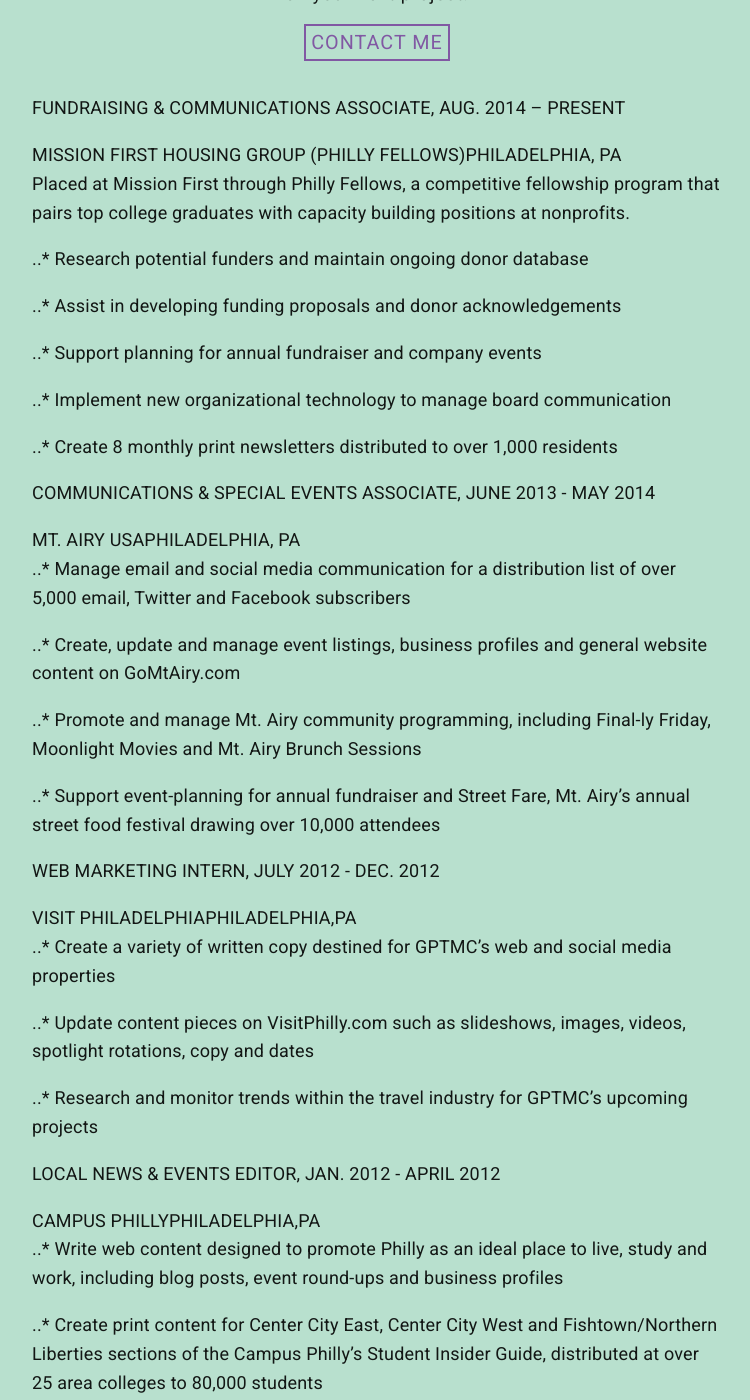
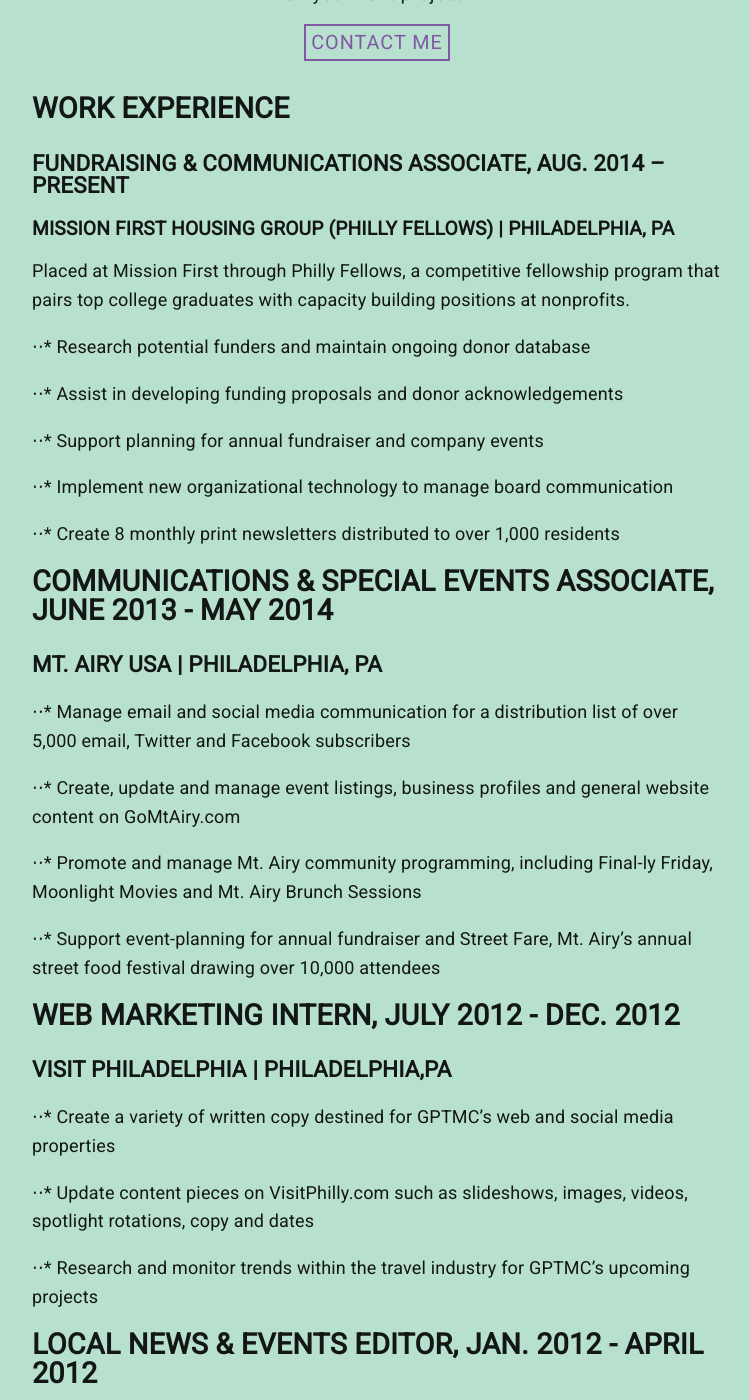
Before and after one commit to dominiqueclarke/portfolio, a Jekyll site: the page built from resume.md, in a window 1280 px wide and 1400 px high, scrolled down 830 px. Shown: the whole window, without its empty margins (263-1013 px from the left). Built offline with Jekyll 4.4.1, drawn with Linux system fonts in a browser that asks for light colours; nearby versions of some CDN libraries; some web fonts are replaced; a script that is not in the unit is left out; some of the changed lines change nothing that is shown; some of the changed text lies outside the part shown.

Commit message:
Added education to resume

```diff
--- a/_scss/portfolio.scss
+++ b/_scss/portfolio.scss
@@ -31,7 +31,6 @@
     width:30%;
     display:inline-block;
     margin-right:1em;
-
 }
 
 .portfoliodesc.right {
--- a/resume.md
+++ b/resume.md
@@ -4,48 +4,58 @@
 permalink: /resume/
 ---
 
-FUNDRAISING & COMMUNICATIONS ASSOCIATE, AUG. 2014 – PRESENT
+## WORK EXPERIENCE
 
-MISSION FIRST HOUSING GROUP (PHILLY FELLOWS) | PHILADELPHIA, PA
+### FUNDRAISING & COMMUNICATIONS ASSOCIATE, AUG. 2014 – PRESENT
+
+#### MISSION FIRST HOUSING GROUP (PHILLY FELLOWS) | PHILADELPHIA, PA
 
 Placed at Mission First through Philly Fellows, a competitive fellowship program that pairs top college graduates with capacity building positions at nonprofits.
 
-..* Research potential funders and maintain ongoing donor database
+⋅⋅* Research potential funders and maintain ongoing donor database
 
-..* Assist in developing funding proposals and donor acknowledgements
+⋅⋅* Assist in developing funding proposals and donor acknowledgements
 
-..* Support planning for annual fundraiser and company events
+⋅⋅* Support planning for annual fundraiser and company events
 
-..* Implement new organizational technology to manage board communication
+⋅⋅* Implement new organizational technology to manage board communication
 
-..* Create 8 monthly print newsletters distributed to over 1,000 residents
+⋅⋅* Create 8 monthly print newsletters distributed to over 1,000 residents
 
-COMMUNICATIONS & SPECIAL EVENTS ASSOCIATE, JUNE 2013 - MAY 2014
+## COMMUNICATIONS & SPECIAL EVENTS ASSOCIATE, JUNE 2013 - MAY 2014
 
-MT. AIRY USA | PHILADELPHIA, PA
+### MT. AIRY USA | PHILADELPHIA, PA
 
-..* Manage email and social media communication for a distribution list of over 5,000 email, Twitter and Facebook subscribers
+⋅⋅* Manage email and social media communication for a distribution list of over 5,000 email, Twitter and Facebook subscribers
 
-..* Create, update and manage event listings, business profiles and general website content on GoMtAiry.com
+⋅⋅* Create, update and manage event listings, business profiles and general website content on GoMtAiry.com
 
-..* Promote and manage Mt. Airy community programming, including Final-ly Friday, Moonlight Movies and Mt. Airy Brunch Sessions
+⋅⋅* Promote and manage Mt. Airy community programming, including Final-ly Friday, Moonlight Movies and Mt. Airy Brunch Sessions
 
-..* Support event-planning for annual fundraiser and Street Fare, Mt. Airy’s annual street food festival drawing over 10,000 attendees
+⋅⋅* Support event-planning for annual fundraiser and Street Fare, Mt. Airy’s annual street food festival drawing over 10,000 attendees
 
-WEB MARKETING INTERN, JULY 2012 - DEC. 2012
+## WEB MARKETING INTERN, JULY 2012 - DEC. 2012
 
-VISIT PHILADELPHIA | PHILADELPHIA,PA
+### VISIT PHILADELPHIA | PHILADELPHIA,PA
 
-..* Create a variety of written copy destined for GPTMC’s web and social media properties
+⋅⋅* Create a variety of written copy destined for GPTMC’s web and social media properties
 
-..* Update content pieces on VisitPhilly.com such as slideshows, images, videos, spotlight rotations, copy and dates
+⋅⋅* Update content pieces on VisitPhilly.com such as slideshows, images, videos, spotlight rotations, copy and dates
 
-..* Research and monitor trends within the travel industry for GPTMC’s upcoming projects
+⋅⋅* Research and monitor trends within the travel industry for GPTMC’s upcoming projects
 
-LOCAL NEWS & EVENTS EDITOR, JAN. 2012 - APRIL 2012
+## LOCAL NEWS & EVENTS EDITOR, JAN. 2012 - APRIL 2012
 
-CAMPUS PHILLY | PHILADELPHIA,PA
+### CAMPUS PHILLY | PHILADELPHIA,PA
 
-..* Write web content designed to promote Philly as an ideal place to live, study and work, including blog posts, event round-ups and business profiles
+⋅⋅* Write web content designed to promote Philly as an ideal place to live, study and work, including blog posts, event round-ups and business profiles
 
-..* Create print content for Center City East, Center City West and Fishtown/Northern Liberties sections of the Campus Philly's Student Insider Guide, distributed at over 25 area colleges to 80,000 students
+⋅⋅* Create print content for Center City East, Center City West and Fishtown/Northern Liberties sections of the Campus Philly's Student Insider Guide, distributed at over 25 area colleges to 80,000 students
+
+SEPT. 2010 – MAY 2014
+
+BACHELORS OF ARTS IN SOCIOLOGY
+
+UNNIVERSITY OF PENNSYLVANIA, GPA: 3.44
+
+PHILADELPHIA, PA
```
Also changed, not shown: 3 other files.
